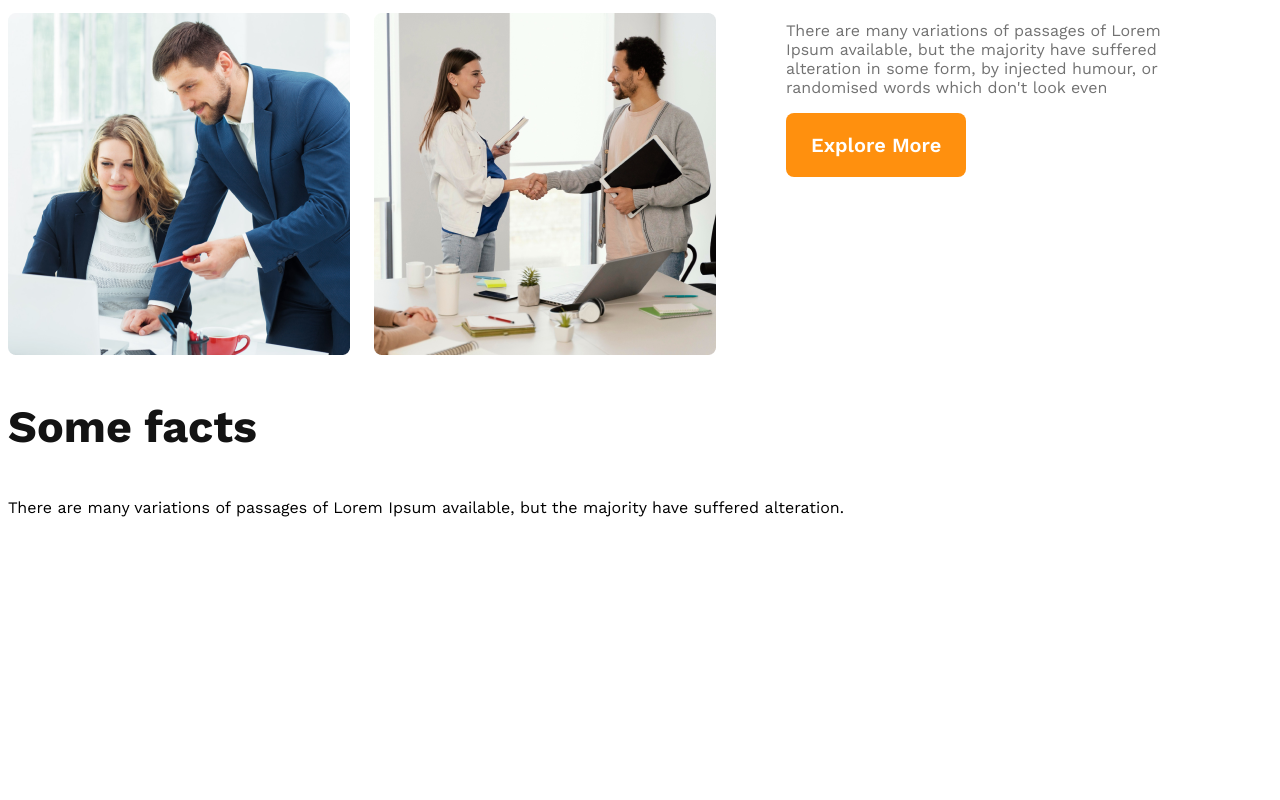
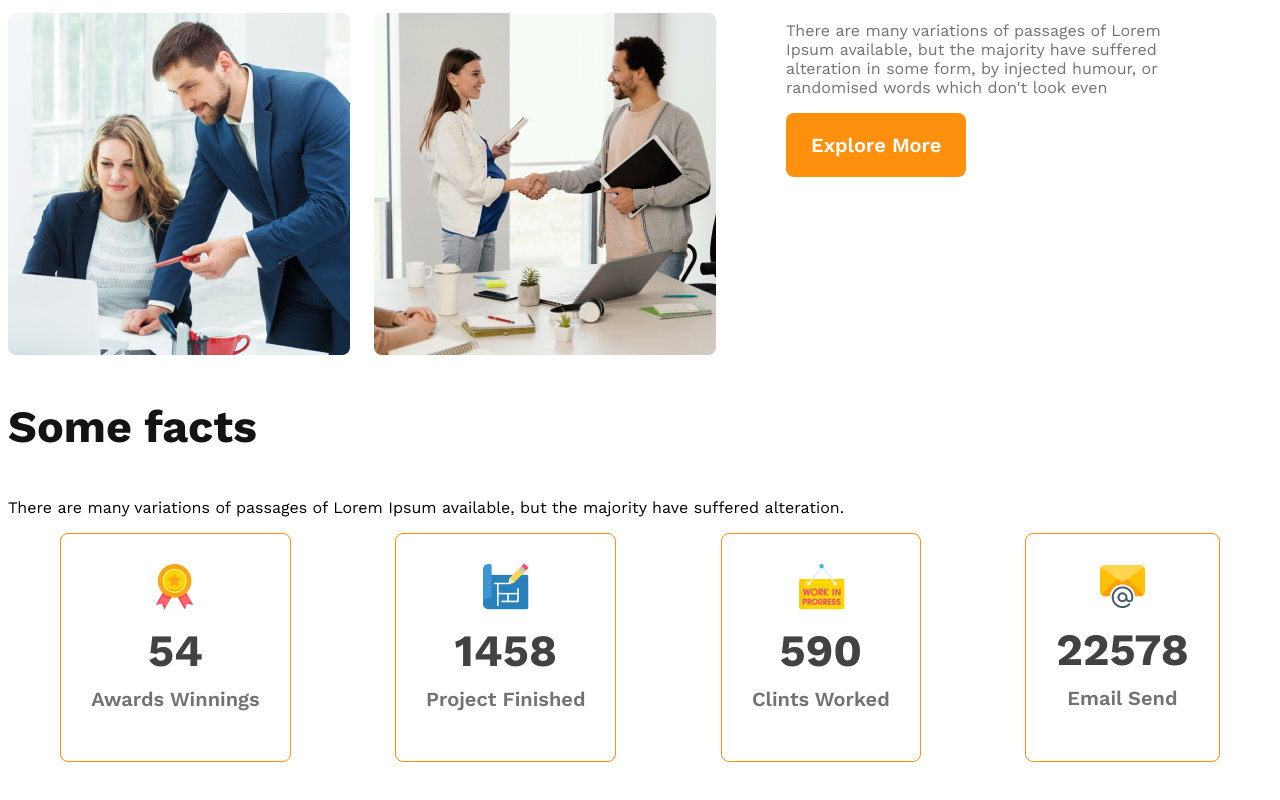
Before and after one commit to MisterRakib112/G3-Architects-Website, a plain HTML site: page index.html in a window 1280 px wide. Shown: the part 1434-2234 px from the top of the page. Before the commit the page ends 2021 px from the top, so only its background shows below. Drawn offline with nearby package versions, Linux system fonts and the light colour scheme.

Commit message:
facts done

```diff
--- a/index.html
+++ b/index.html
@@ -53,6 +53,28 @@
         <section class="facts">
             <h3 class="section-title">Some facts</h3>
             <p>There are many variations of passages of Lorem Ipsum available, but the majority have suffered alteration.</p>
+            <div class="facts-card-container">
+                <div class="card">
+                    <img src="./images/icons/ribon.png" alt="Ribon icons">
+                    <h2 class="card-stats">54</h2>
+                    <p class="card-title text-light-gray">Awards Winnings</p>
+                </div>
+                <div class="card">
+                    <img src="./images/icons/projects.png" alt="">
+                    <h2 class="card-stats">1458</h2>
+                    <p class="card-title text-light-gray">Project Finished</p>
+                </div>
+                <div class="card">
+                    <img src="./images/icons/customers.png" alt="">
+                    <h2 class="card-stats">590</h2>
+                    <p class="card-title text-light-gray">Clints Worked</p>
+                </div>
+                <div class="card">
+                    <img src="./images/icons/email.png" alt="">
+                    <h2 class="card-stats">22578</h2>
+                    <p class="card-title text-light-gray">Email Send</p>
+                </div>
+            </div>
         </section>
     </main>
 
--- a/styles/style.css
+++ b/styles/style.css
@@ -91,6 +91,29 @@ main {
     color: #FF900E;
     font-weight: 700;
 }
+/* fact section  */
+.facts-card-container{
+    display: flex;
+    justify-content: space-around;
+}
+.facts-card-container .card{
+    border-radius: 8px;
+    border: 1px solid #FF900E;
+    text-align: center;
+    padding:  30px;
+}
+.facts-card-container .card-title{
+    font-weight: 600;
+    font-size: 1.25rem;
+    margin-top: 5px;
+}
+.facts-card-container .card-stats{
+    font-size: 2.8rem;
+    color: #424242;
+    margin-top: 10px;
+    margin-bottom: 10px;
+
+}
 
 /* responsive media queries */
 /* Mobile devices */
```
